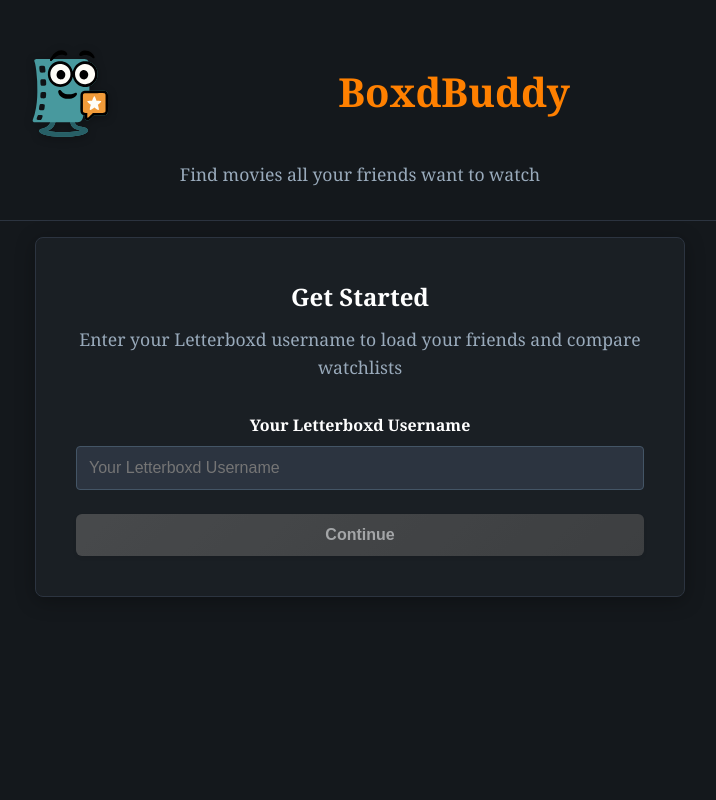
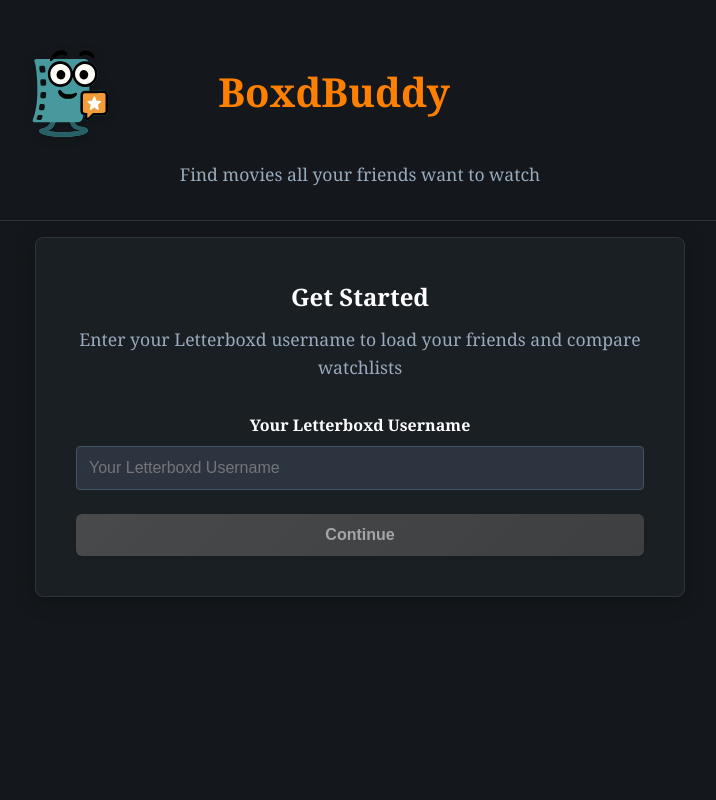
Before and after one commit to Wootehfook/BoxdBuddies, a React (Vite) app: page / in a window 1280 px wide. Shown: the top 800 px of the page, without its empty margins (280-996 px from the left). Built offline with nearby package versions, Linux system fonts and the light colour scheme.

Commit message:
fix(ui): correctly move BoxdBuddy text closer to Buddio icon
- Keep Buddio icon in original position (revert transform change)
- Wrap 'BoxdBuddy' text in span with .app-title-text class
- Move text left by 7.5rem to reduce 120px gap as requested
- Maintains icon position while bringing text closer

```diff
--- a/src/App.css
+++ b/src/App.css
@@ -103,12 +103,17 @@
   position: relative;
 }
 
+/* Move the app title text closer to Buddio (120px closer) */
+.app-title-text {
+  transform: translateX(-7.5rem);
+}
+
 .buddio-logo {
   height: 7.5rem;
   width: auto;
   filter: drop-shadow(0 2px 4px rgba(0, 0, 0, 0.3));
   /* AI Generated: GitHub Copilot - 2025-08-16T22:00:00Z */
-  /* Use transform instead of margin for better layout stability */
+  /* Keep Buddio in original position, adjust text positioning instead */
   transform: translateX(-10.875rem);
 }
 
--- a/src/App.tsx
+++ b/src/App.tsx
@@ -498,7 +498,7 @@
           <div className="header-title">
             <h1>
               <img src="/buddio.svg" alt="Buddio" className="buddio-logo" />
-              BoxdBuddy
+              <span className="app-title-text">BoxdBuddy</span>
             </h1>
             <p>Find movies all your friends want to watch</p>
           </div>
```
